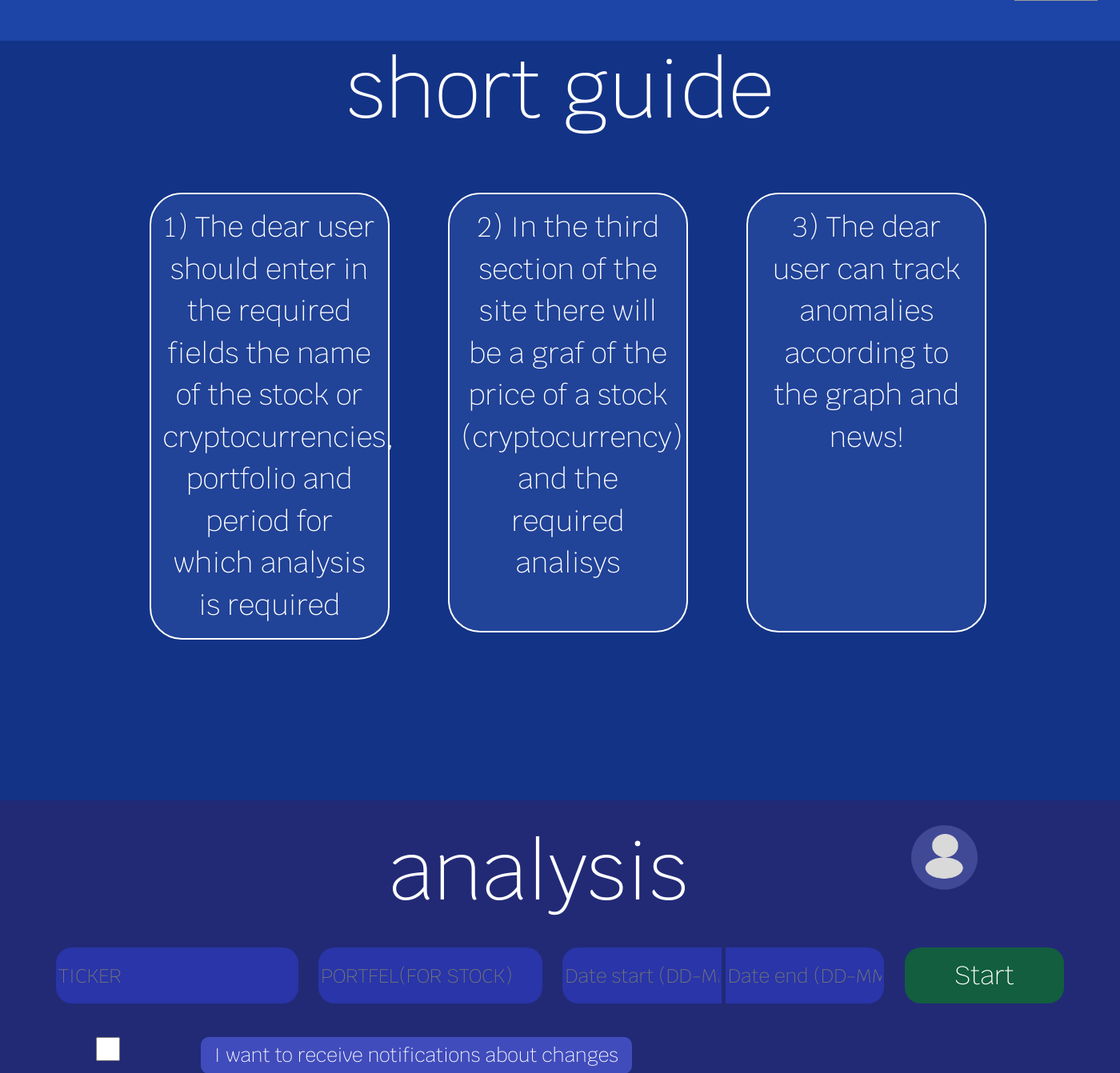
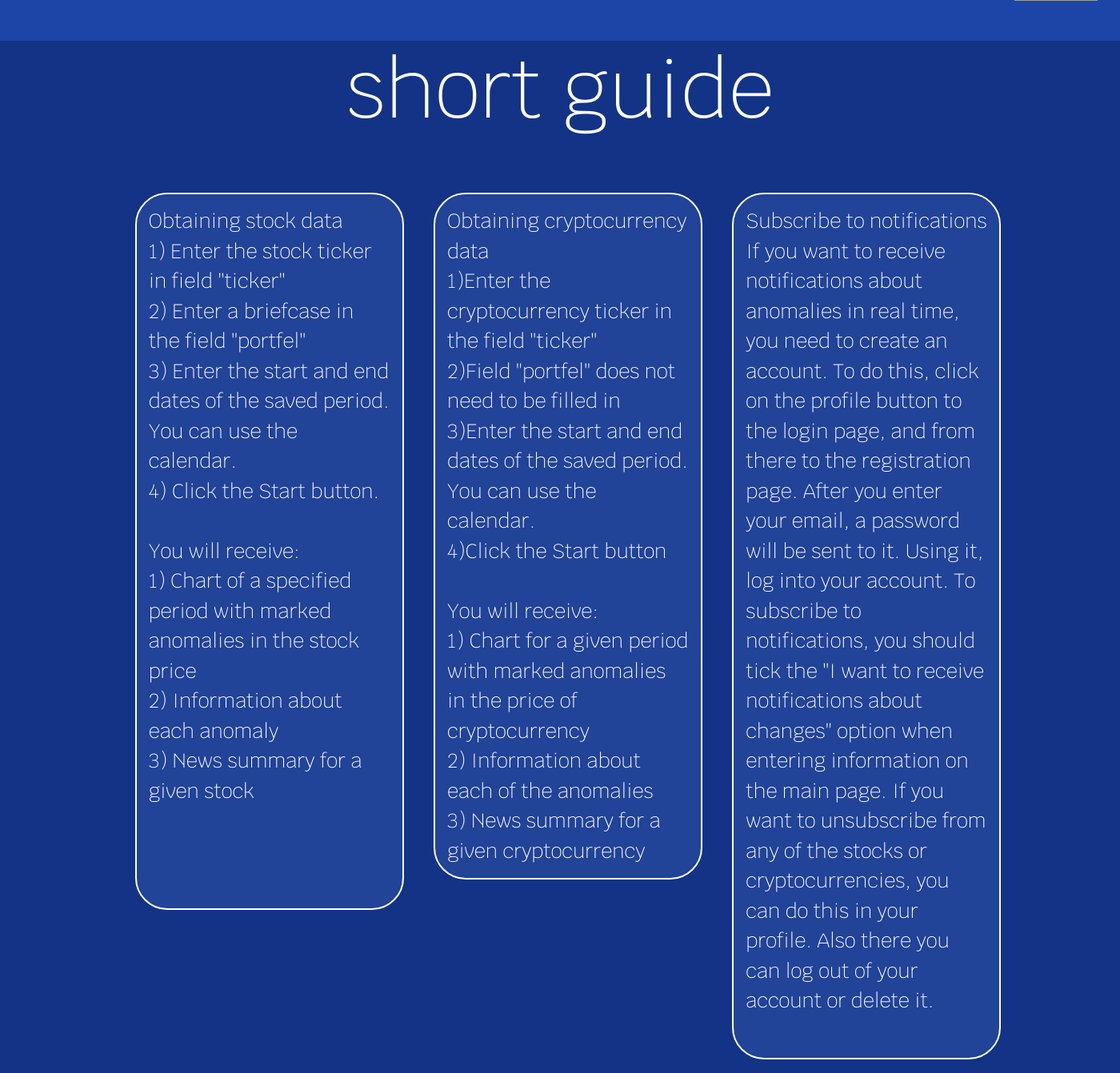
Before and after one commit to HappyMaxT3/tracking_anomalies_in_cryptocurrencies_and_stock_prices, a Flask app: page / in a window 1400 px wide. Shown: the part 771-2113 px from the top of the page at 80% size. Run offline with Flask 3, Linux system fonts and the light colour scheme; some libraries are stand-ins or nearby versions; grey boxes are pictures that could not be loaded.

Commit message:
Add a new guide

```diff
--- a/static/css/style.css
+++ b/static/css/style.css
@@ -45,7 +45,7 @@
 
     margin-top: -2%;
     min-width: 1400px;
-    min-height: 950px;
+    min-height: 1300px;
 
     z-index: 0;
 }
@@ -139,20 +139,19 @@
 }
 
 .guide_boxes{
-    width: 16%;
+    width: 30%;
     height: 40%;
     min-height: 550px;
     min-width: 300px;
 
     color: rgba(255, 255, 255, 1);
-    font-size: 35px;
+    font-size: 25px;
     font-family:  'Krub ExtraLight', sans-serif;
 
     border: 2px solid rgba(255, 255, 255, 1);
     border-radius: 40px;
     padding: 15px;
     background-color: rgba(33, 67, 152, 1);
-    text-align: center;
     display: flex;
     flex-direction: column;
 
--- a/templates/index.html
+++ b/templates/index.html
@@ -44,9 +44,44 @@
                     <h1 style="font-size: 100px;">short guide</h1>
                 </div>
                 <div class = "guide_container" style="margin-left: max(0%, 150px);">
-                    <div class="guide_boxes">1) The dear user should enter in the required fields the name of the stock or cryptocurrencies, portfolio and period for which analysis is required</div>
-                    <div class="guide_boxes">2) In the third section of the site there will be a graf of the price of a stock (cryptocurrency) and the required analisys</div>
-                    <div class="guide_boxes">3) The dear user can track anomalies according to the graph and news!</div>
+                    <div class="guide_boxes">Obtaining stock data<br>
+
+1) Enter the stock ticker in field "ticker"<br>
+
+2) Enter a briefcase in the field "portfel"<br>
+
+3) Enter the start and end dates of the saved period. You can use the calendar.<br>
+
+4) Click the Start button.<br><br>
+
+You will receive:<br>
+
+1) Chart of a specified period with marked anomalies in the stock price<br>
+
+2) Information about each anomaly<br>
+
+3) News summary for a given stock<br><br><br><br>
+                    </div>
+                    <div class="guide_boxes">Obtaining cryptocurrency data<br>
+
+1)Enter the cryptocurrency ticker in the field "ticker"<br>
+
+2)Field "portfel" does not need to be filled in<br>
+
+3)Enter the start and end dates of the saved period. You can use the calendar.<br>
+
+4)Click the Start button<br><br>
+
+You will receive:<br>
+
+1) Chart for a given period with marked anomalies in the price of cryptocurrency<br>
+
+2) Information about each of the anomalies<br>
+
+3) News summary for a given cryptocurrency</div>
+                    <div class="guide_boxes">Subscribe to notifications<br>
+
+If you want to receive notifications about anomalies in real time, you need to create an account. To do this, click on the profile button to the login page, and from there to the registration page. After you enter your email, a password will be sent to it. Using it, log into your account. To subscribe to notifications, you should tick the "I want to receive notifications about changes" option when entering information on the main page. If you want to unsubscribe from any of the stocks or cryptocurrencies, you can do this in your profile. Also there you can log out of your account or delete it.<br><br></div>
                 </div>
             </div>
         </div>
```
